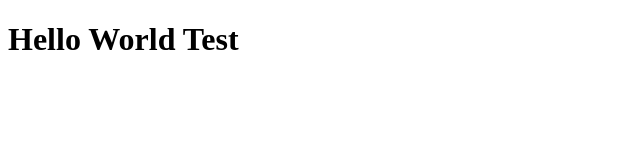
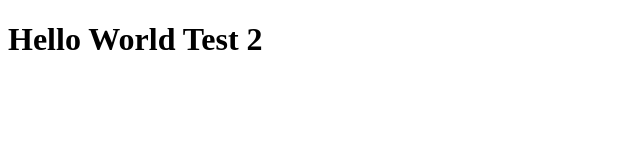
Before and after one commit to gizmo-udel/CISC474-Exercises, a plain HTML site: page index.html in a window 1280 px wide. Shown: the full height of the page, 0-640 px from the left. Drawn offline with Linux system fonts and the light colour scheme.

Commit message:
testing commit

```diff
--- a/index.html
+++ b/index.html
@@ -6,6 +6,6 @@
     <title>Exercise 1</title>
   </head>
   <body>
-    <h1>Hello World Test</h1>
+    <h1>Hello World Test 2</h1>
   </body>
 </html>
```
